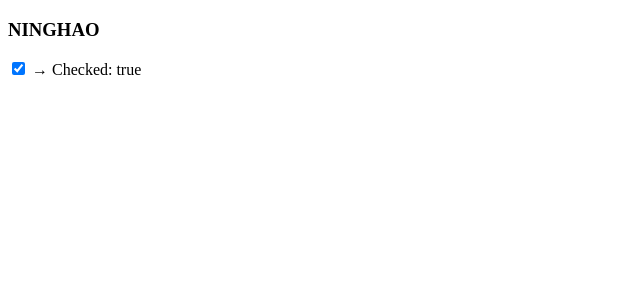
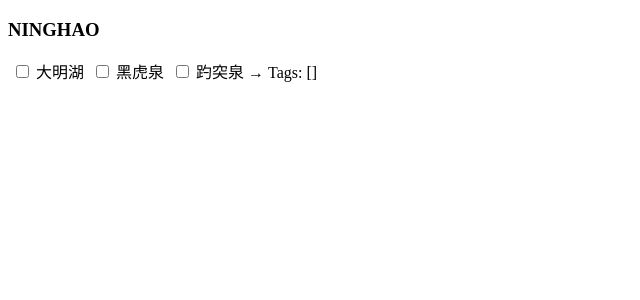
Before and after one commit to Maogxer/xb2-vue, a Vue app: page / in a window 1280 px wide. Shown: the top 300 px of the page, without its empty margins (0-640 px from the left). Built offline with nearby package versions, Linux system fonts and the light colour scheme.

Commit message:
多值复选框（Checkbox）

```diff
--- a/src/app/app.vue
+++ b/src/app/app.vue
@@ -1,9 +1,27 @@
 <template>
   <h3> {{ name }} </h3>
-  <input id="checked"
-         type="checkbox"
-         v-model="checked" />
-  <label for="checked">→ Checked: {{ checked }}</label>
+  <label for="tag-1">
+    <input id="tag-1"
+           type="checkbox"
+           value="大明湖"
+           v-model="tags" />
+    大明湖
+  </label>
+  <label for="tag-2">
+    <input id="tag-2"
+           type="checkbox"
+           value="黑虎泉"
+           v-model="tags" />
+    黑虎泉
+  </label>
+  <label for="tag-3">
+    <input id="tag-3"
+           type="checkbox"
+           value="趵突泉"
+           v-model="tags" />
+    趵突泉
+  </label>
+  <span>→ Tags: {{ tags }}</span>
 </template>
 
 <script>
@@ -11,7 +29,7 @@ export default {
   data () {
     return {
       name: 'NINGHAO',
-      checked: true
+      tags: []
     }
   }
 }
```
